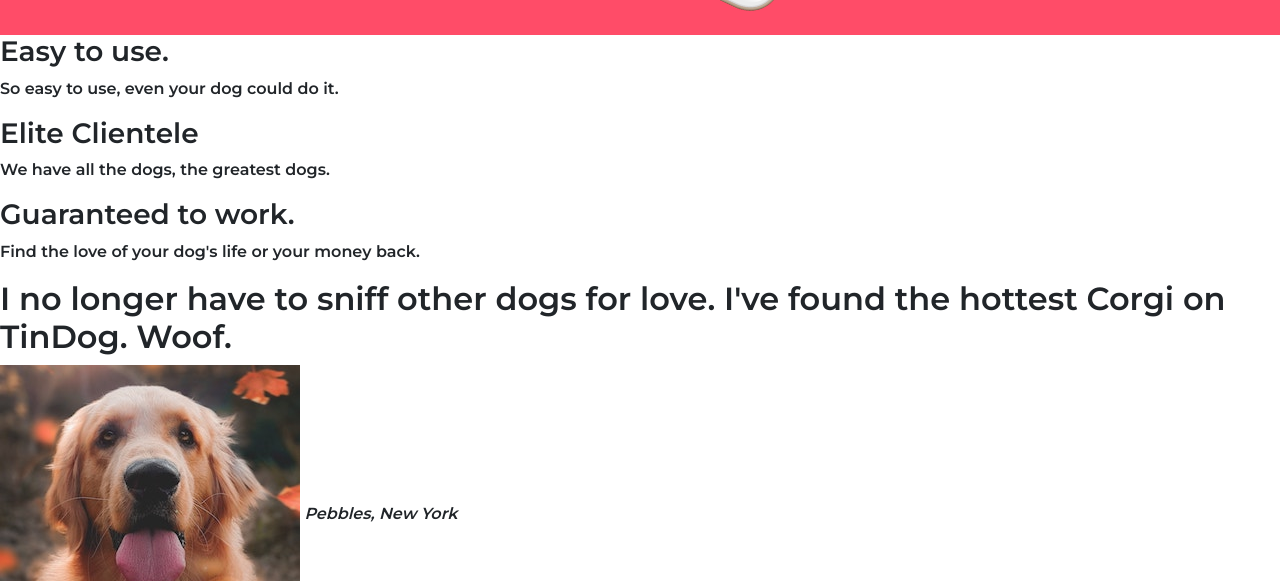
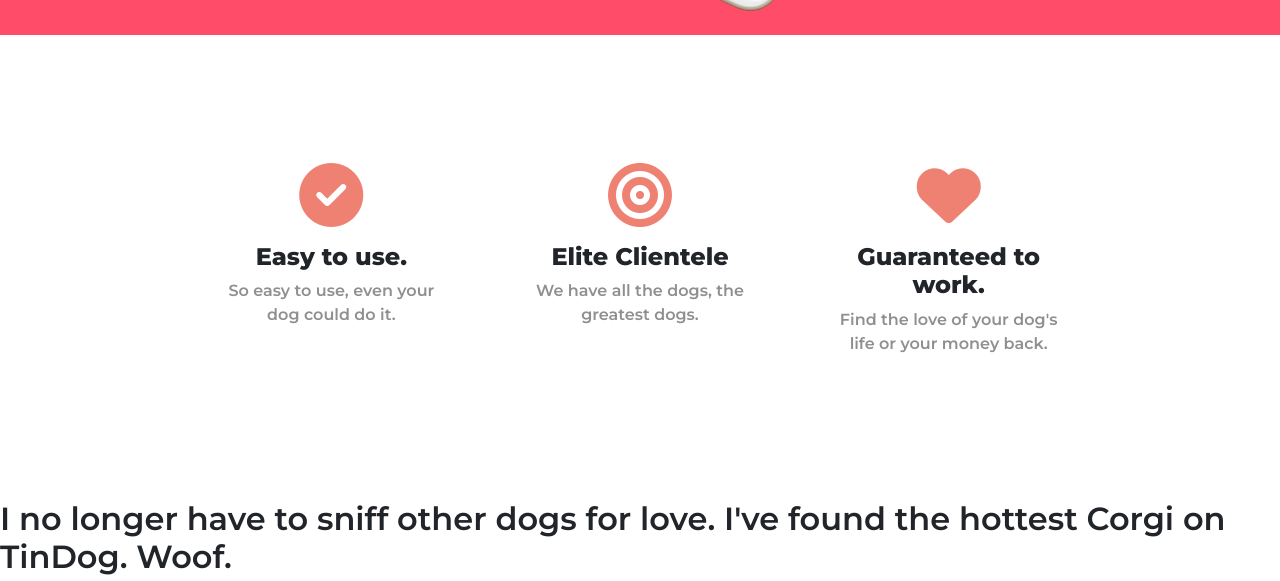
Before and after one commit to in-darkphoenix/tindog-bootstrap-exclusive, a plain HTML site: page index.html in a window 1280 px wide. Shown: the part 668-1249 px from the top of the page. Drawn offline with nearby package versions, Linux system fonts and the light colour scheme.

Commit message:
third commit

```diff
--- a/css/styles.css
+++ b/css/styles.css
@@ -17,6 +17,16 @@
     font-weight: 900;
     font-size: 3rem;
     line-height: 1.5;
+}
+
+h3 {
+    font-family: "Montserrat";
+    font-weight: 800;
+    font-size: 1.5rem;
+}
+
+p {
+    color: #8f8f8f;
 }
 
 /* Navigation Bar */
@@ -50,3 +60,22 @@
     width: 60%;
     transform: rotate(25deg);
 }
+
+/* Feature Section */
+#features {
+    padding: 7% 15%;
+}
+
+.feature-box {
+    text-align: center;
+    padding: 4.1%;
+}
+
+.icon {
+    color: #ef8172;
+    margin-bottom: 1rem;
+}
+
+.icon:hover {
+    color: #ff4c68;
+}
--- a/index.html
+++ b/index.html
@@ -7,7 +7,7 @@
     <!-- Google fonts -->
     <link rel="preconnect" href="https://fonts.gstatic.com" />
     <link
-      href="https://fonts.googleapis.com/css2?family=Montserrat:wght@600;900&family=Ubuntu&display=swap"
+      href="https://fonts.googleapis.com/css2?family=Montserrat:wght@600;700;800;900&family=Ubuntu&display=swap"
       rel="stylesheet"
     />
 
@@ -79,13 +79,20 @@
             <button type="button" class="btn btn-dark btn-lg download-button">
               <i class="fab fa-apple"></i> Download
             </button>
-            <button type="button" class="btn btn-outline-light btn-lg download-button">
+            <button
+              type="button"
+              class="btn btn-outline-light btn-lg download-button"
+            >
               <i class="fab fa-google-play"></i>
               Download
             </button>
           </div>
           <div>
-            <img class="title-image" src="images/iphone6.png" alt="iphone-mockup" />
+            <img
+              class="title-image"
+              src="images/iphone6.png"
+              alt="iphone-mockup"
+            />
           </div>
         </div>
       </div>
@@ -94,14 +101,23 @@
     <!-- Features -->
 
     <section id="features">
+      <div class="row">
+        <div class="col-lg-4 feature-box">
+          <i class="icon fas fa-check-circle fa-4x"></i>
           <h3>Easy to use.</h3>
           <p>So easy to use, even your dog could do it.</p>
-
+        </div>
+        <div class="col-lg-4 feature-box">
+          <i class="icon fas fa-bullseye fa-4x"></i>
           <h3>Elite Clientele</h3>
           <p>We have all the dogs, the greatest dogs.</p>
-
+        </div>
+        <div class="col-lg-4 feature-box">
+          <i class="icon fas fa-heart fa-4x"></i>
           <h3>Guaranteed to work.</h3>
           <p>Find the love of your dog's life or your money back.</p>
+        </div>
+      </div>
     </section>
 
     <!-- Testimonials -->
```
Lines whose indentation alone changed are shown as unchanged.
